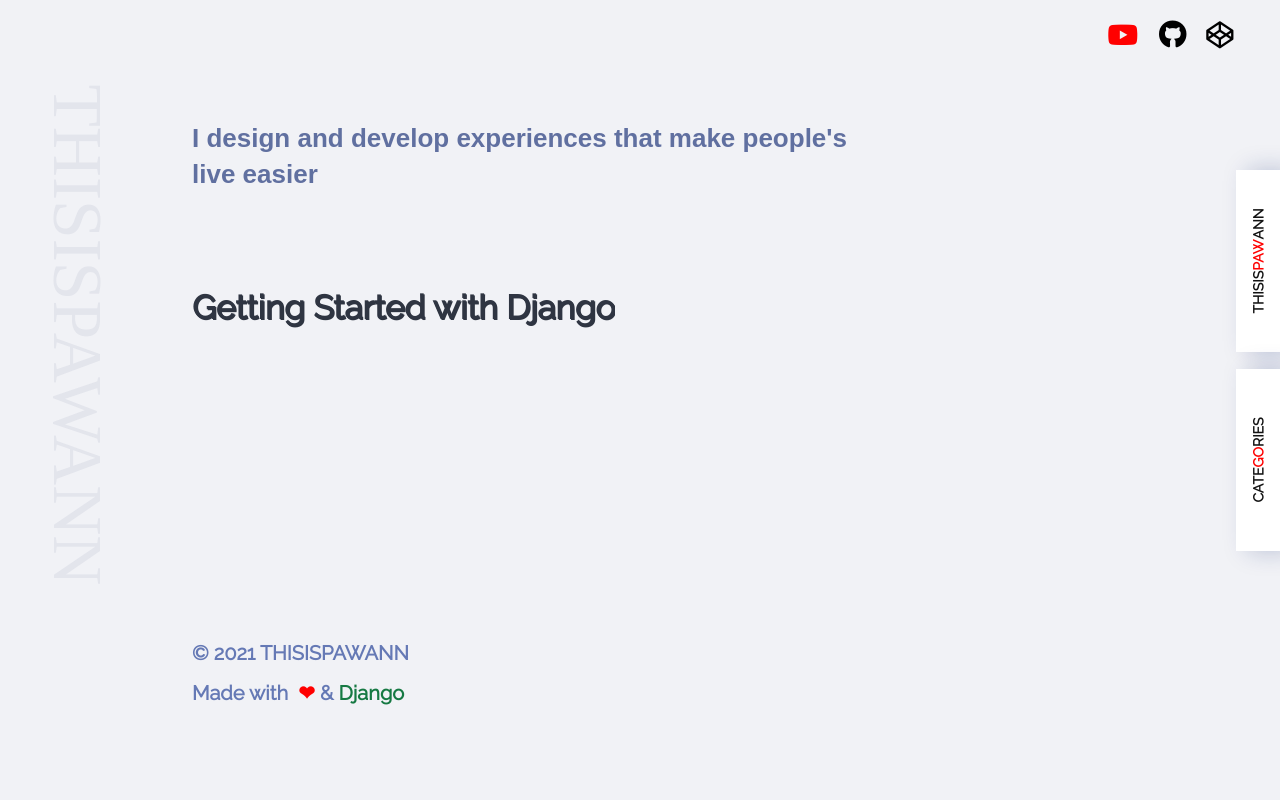
After one commit to thisispawann/mysite, a Django app: template templates/blog.html in a window 1280 px wide. The commit adds this page. Run offline with Django 3.2, Linux system fonts and the light colour scheme; the template is opened without the code that fills it, so the values that code supplies are empty.

Commit message:
adding html, css & js for base template

```diff
--- a/posts/urls.py
+++ b/posts/urls.py
@@ -1,6 +1,7 @@
 from django.urls import path
-from .views import Home
+from .views import Blog, FrontEnd
 
 urlpatterns = [
-    path('', Home, name='home')
+    path('', Blog, name='blog'),
+    path('frontendcodes/', FrontEnd, name='frontend'),
 ]
--- a/static/css/style.css
+++ b/static/css/style.css
@@ -0,0 +1,355 @@
+*,
+*::after,
+*::before {
+	box-sizing: border-box;
+}
+
+:root {
+	font-size: 13px;
+}
+
+body {
+    margin: 0;
+	--color-text: #111;
+	--color-bg: #f1f2f6;
+	--color-link: #000;
+	--color-link-hover: #000;
+	--color-menu: #2f3542;
+	--color-menu-hover: #ffeba7;
+	color: var(--color-text);
+	background-color: var(--color-bg);
+	--cursor-stroke: #102770;
+    --cursor-fill: #102770;
+    --cursor-stroke-width: 1px;
+	-webkit-font-smoothing: antialiased;
+	-moz-osx-font-smoothing: grayscale;
+	font-family: 'Raleway', sans-serif;
+	overflow-x: hidden;
+
+}
+
+/* css of base html */
+.logo-back {
+    position: fixed;
+	top: 0;
+	left: 3rem;
+	z-index: 1;
+    width: 100%;
+	height: 100%;
+    opacity: 0.2;
+	pointer-events: none;
+	background-size: auto 80%;
+	background-position: 5% center;
+	background-repeat: no-repeat;
+}
+.name_tag {
+	position: fixed;
+	z-index: 2000;
+	top: 9.7rem;
+	right: 0;
+	font-size: 14px;
+	color: #121212;
+	line-height: 40px;
+	height: 44px;
+	border: 2px solid #fff;
+	width: 14rem;
+	text-align: center;
+	font-family: 'Raleway', sans-serif;
+	font-weight: 700;
+	background-color: #fff;
+	cursor: pointer;
+	transform: rotate(-90deg);
+	transform-origin: right bottom;
+	box-shadow: 0 12px 25px 0 rgba(16, 39, 112,.25);
+	transition: all 200ms linear;
+}
+
+.name_tag:hover{
+    color: #fff;
+    background-color: #121212;
+}
+
+.header {
+	top: 0;
+	padding: 1rem 2.5rem;
+	position: fixed;
+	z-index: 1000;
+	background: rgba(241,242,246,.9);
+	width: 100%;
+	z-index: 236;
+	display: block;
+}
+.header__links {
+	position: relative;
+	display: inline-block;
+	margin: 0;
+	float: right;
+}
+.header__links:after {
+  content: '';
+  display: table;
+  clear: both;
+}
+
+.header__links a {
+	position: relative;
+	transition: all 0.2s linear;
+	font-size: 27.2px;
+	height: 44px;
+	padding: 0 7px;
+	letter-spacing: 0;
+	font-weight: 700;
+	display: -webkit-inline-flex;
+	display: -ms-inline-flexbox;
+	display: inline-flex;
+	align-items: center;
+	justify-content: center;
+	text-align: center;
+	border: none;
+	float: left;
+}
+.header__links a:hover,
+.header__links a:focus {
+	color: #111;
+	opacity: 0.7;
+}
+.icons{
+	margin-right: 7px;
+}
+
+.fa-youtube:before {
+    content: "\f167";
+    color: red;
+}
+
+a {
+	text-decoration: none;
+	color: var(--color-link);
+	outline: none;
+	cursor: pointer;
+}
+
+a:hover,
+a:focus {
+	color: var(--color-link-hover);
+	outline: none;
+}
+
+.footer {
+    position: relative;
+    padding-left: 3rem;
+    color: #6579b5;
+    line-height: 2;
+    font-weight: 600;
+    padding-top: 15vh;
+    font-size: 20px;
+}
+.footer a {
+	color: #167943;
+	transition: all 0.2s linear;
+}
+.footer a:hover {
+	color: #3bbb62;
+}
+
+/* css of blog html */
+
+.frontend {
+	position: fixed;
+	z-index: 2000;
+	top: 25rem;
+	right: 0;
+	font-size: 14px;
+	color: #121212;
+	line-height: 40px;
+	height: 44px;
+	border: 2px solid #fff;
+	width: 14rem;
+	text-align: center;
+    text-transform: uppercase;
+	font-family: 'Raleway', sans-serif;
+	font-weight: 700;
+	background-color: #fff;
+	cursor: pointer;
+	transform: rotate(-90deg);
+	transform-origin: right bottom;
+	box-shadow: 0 12px 25px 0 rgba(16, 39, 112,.25);
+	transition: all 200ms linear;
+}
+
+.frontend:hover {
+	color: #fff;
+	background-color: #121212;
+}
+
+.menu {
+	padding: 8rem 0 10vh 0;
+	width: 90vw;
+	position: relative;
+	display: flex;
+	flex-direction: column;
+	-webkit-touch-callout: none;
+	-webkit-user-select: none;
+	-moz-user-select: none;
+	-ms-user-select: none;
+	user-select: none;
+	counter-reset: menucounter;
+	z-index: 2;
+	/* z-index: -999; */
+}
+.menu__item {
+	flex: none;
+	display: flex;
+	justify-content: flex-start;
+	position: relative;
+	padding-left: 2.3rem;
+}
+.menu__item-h1 {
+	flex: none;
+	display: flex;
+	justify-content: flex-start;
+	position: relative;
+	padding-left: 3rem;
+	color: #3d4f8b;
+	line-height: 1.4;
+	margin-bottom: 40px;
+	font-weight: 800;
+	opacity: 0.8;
+    font-family: 'Muli', sans-serif;
+}
+
+.menu__item::before {
+	counter-increment: menucounter;
+	/* content: counters(menucounter, ".", decimal-leading-zero); */
+    content: counters(menucounter, ". ", decimal-leading-zero); /* Increment blog post by 1 */
+	position: absolute;
+	left: 0;
+	border-left: 3px solid currentColor;
+	top: 20%;
+	height: 60%;
+	padding-left: 1rem;
+	display: flex;
+	align-items: center;
+	line-height: 1;
+	font-weight: bold;
+	opacity: 0;
+	transform: translateX(-1rem);
+	transition: transform 0.3s, opacity 0.3s;
+}
+
+.menu__item:hover::before {
+	opacity: 1;
+	transform: translateX(0);
+}
+
+.menu__item-text {
+	position: relative;
+	cursor: pointer;
+	padding: 0.5rem;
+	display: block;
+	overflow: hidden;
+	font-size: 2.2rem;
+	margin: 5px 0;
+}
+
+.menu__item-textinner {
+	display: block;
+	font-weight: 800;
+    font-size: 2.6vw;
+	white-space: nowrap;
+	font-family: 'Raleway', sans-serif;
+}
+.menu__item-textinner span {
+	color: var(--color-menu);
+	transition: all 200ms linear;
+}
+
+.menu__item-textinner {
+	transform: translateY(100%);
+}
+
+.menu__item:hover .menu__item-textinner span{
+	color: var(--color-menu-hover);
+}
+
+
+@media screen and (min-width: 900px) {
+	.menu {
+		padding: 15vh 0 20vh 0;
+		width: 100vw;
+	}
+	.menu__item-h1 {
+    	padding-left: 15vw;
+    	justify-content: initial;
+		width: 70vw;
+		font-size: 2vw;
+		margin-bottom: 70px;
+    }
+	.footer {
+    	padding-left: 15vw;
+    	justify-content: initial;
+		width: 70vw;
+		padding-top: 15vh;
+    }
+	.menu__item {
+    	padding-left: 15vw;
+    	justify-content: initial;
+		transition: all 200ms linear;
+    }
+	.menu__item:hover {
+		background-color: rgba(0,0,0,.03);
+	}
+	.menu__item-text {
+		padding: 15px 0;
+		font-size: 2vw;
+		border-radius: 3px;
+		text-shadow: 1px 1px 0px var(--color-menu);
+	}
+	.menu__item:hover {
+	}
+	.menu__item-sub {
+		display: flex;
+	}
+	.transform-left {
+		transform: translateX(-6px);
+	}
+
+}
+
+
+@media(max-width:900px){
+    .logo-back{
+        top: 1rem;
+        left: 1rem;
+    }
+    .menu__item-h1{
+        font-size: 1.5rem;
+    }
+    .menu__item-textinner span {
+        font-size: 1.3rem !important;
+        font-weight: bold;
+    }
+    .header__links a{
+        font-size: 1.8rem;
+        left: 1.4rem;
+    }
+    .footer{
+        font-size: 14px;
+    }
+}
+
+@media(max-width:640px){
+    .logo-back{
+        top: -1rem;
+    }
+}
+
+@media screen and (min-width: 900px){
+.menu__item-h1 {
+    padding-left: 15vw;
+    justify-content: initial;
+    width: 70vw;
+    font-size: 2rem;
+    margin-bottom: 70px;
+}
+}
--- a/static/js/script.js
+++ b/static/js/script.js
@@ -0,0 +1,5 @@
+//Dropdown
+function menuToggle() {
+    const toggleMenu = document.querySelector(".menu__cat");
+    toggleMenu.classList.toggle("active");
+  }
--- a/templates/base.html
+++ b/templates/base.html
@@ -1,3 +1,4 @@
+{% load static %}
 <!DOCTYPE html>
 <html lang="en">
   <head>
@@ -25,6 +26,50 @@
     <title>thisispawnn</title>
   </head>
   <body>
+    <main>
+      <div class="logo-back">
+        <svg
+          xmlns="http://www.w3.org/2000/svg"
+          height="646"
+          viewBox="0 0 88 646"
+          style="width: 65px"
+        >
+          <text
+            id="THISISPAWANN"
+            transform="translate(20) rotate(90)"
+            fill="#adb2c6"
+            font-size="94"
+            font-family="Broadway"
+          >
+            <tspan x="0" y="0">THISISPAWANN</tspan>
+          </text>
+        </svg>
+      </div>
+      <a href="/" class="name_tag"> THISIS<b style="color: red">PAW</b>ANN </a>
+      <div class="header">
+        <div class="header__title-wrap">
+          {% comment %} <a href="/" class="icons fab">Home</a>
+          <a href="#" class="icons fab">Category</a> {% endcomment %}
+          <div class="header__links">
+            <a href="" target="_blank" class="header__link"
+              ><i class="icons fab fa-youtube"></i
+            ></a>
+            <a href="#" class="icons fab fa-github"></a>
+            <a href="#codepenlink" target="_blank" class="header__link"
+              ><i class="icons fab fa-codepen"></i
+            ></a>
+          </div>
+        </div>
+      </div>
+    </main>
+    {% block body %} {% endblock %}
+    <h3 class="footer">
+      © {% now "Y" %} THISISPAWANN<br />Made with&nbsp;
+      <span class="heart" style="color: red">❤</span> &amp;&nbsp;<a
+        href="https://docs.djangoproject.com"
+        >Django</a
+      >
+    </h3>
     <script
       src="https://cdn.jsdelivr.net/npm/bootstrap@5.1.1/dist/js/bootstrap.bundle.min.js"
       integrity="sha384-/bQdsTh/da6pkI1MST/rWKFNjaCP5gBSY4sEBT38Q/9RBh9AH40zEOg7Hlq2THRZ"
--- /dev/null
+++ b/templates/blog.html
@@ -0,0 +1,16 @@
+{% extends 'base.html' %} {% load static %} {% block body %}
+<a href="#0" class="frontend">Cate<b style="color: red">go</b>ries</a>
+<nav class="menu" data-scroll-section-inview="">
+  <h1 class="menu__item-h1">
+    I design and develop experiences that make people's live easier
+  </h1>
+  <a href="#0" target="_blank" class="menu__item">
+    <span class="menu__item-text"
+      ><span class="menu__item-textinner" style="transform: translate(0px, 0px)"
+        ><span>Getting Started with Django</span></span
+      ></span
+    >
+  </a>
+</nav>
+
+{% endblock%}
```
Also changed, not shown: posts/views.py (+8 -3 lines).
